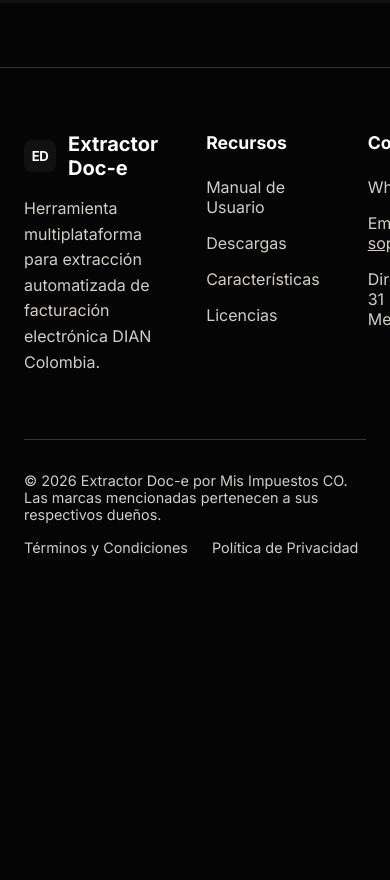
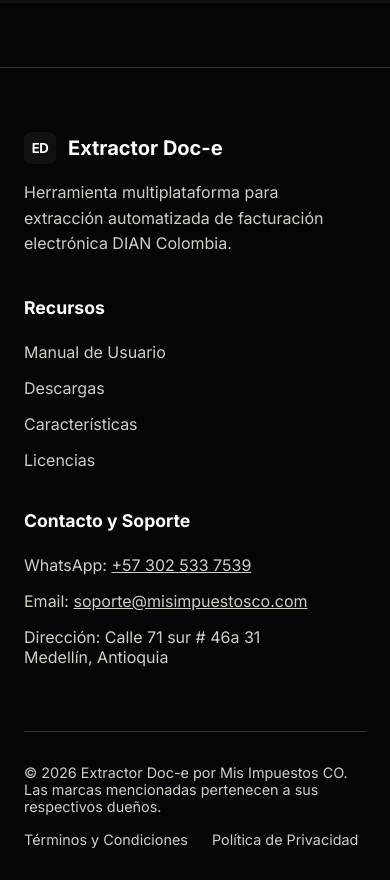
Before and after one commit to ValmiroGranados/extractor-doc-e-landing, a React (Vite) app: page / in a window 390 px wide. Shown: the part 8980-9860 px from the top of the page. Before the commit the page ends 9568 px from the top, so only its background shows below. Built offline with nearby package versions, Linux system fonts and the light colour scheme.

Commit message:
fix(ui): responsive footer grid on mobile

```diff
--- a/src/components/Footer.tsx
+++ b/src/components/Footer.tsx
@@ -16,7 +16,7 @@
   return (
     <footer style={{ borderTop: '1px solid var(--color-border)', padding: '4rem 0 2rem 0', marginTop: '4rem' }}>
       <div className="container">
-        <div className="grid-2" style={{ marginBottom: '4rem', gridTemplateColumns: '1.5fr 1fr 1.5fr', alignItems: 'start' }}>
+        <div className="footer-grid" style={{ marginBottom: '4rem' }}>
 
           <div>
             <div style={{ display: 'flex', alignItems: 'center', gap: '0.75rem', marginBottom: '1rem' }}>
--- a/src/index.css
+++ b/src/index.css
@@ -163,6 +163,13 @@
   pointer-events: none;
 }
 
+.footer-grid {
+  display: grid;
+  grid-template-columns: 1.5fr 1fr 1.5fr;
+  gap: 3rem;
+  align-items: start;
+}
+
 /* Responsive Mobile Fixes */
 @media (max-width: 768px) {
   .nav-links-text {
@@ -192,4 +199,9 @@
     padding: 0 1.5rem;
     overflow-x: hidden;
   }
+
+  .footer-grid {
+    grid-template-columns: 1fr;
+    gap: 2.5rem;
+  }
 }
```
